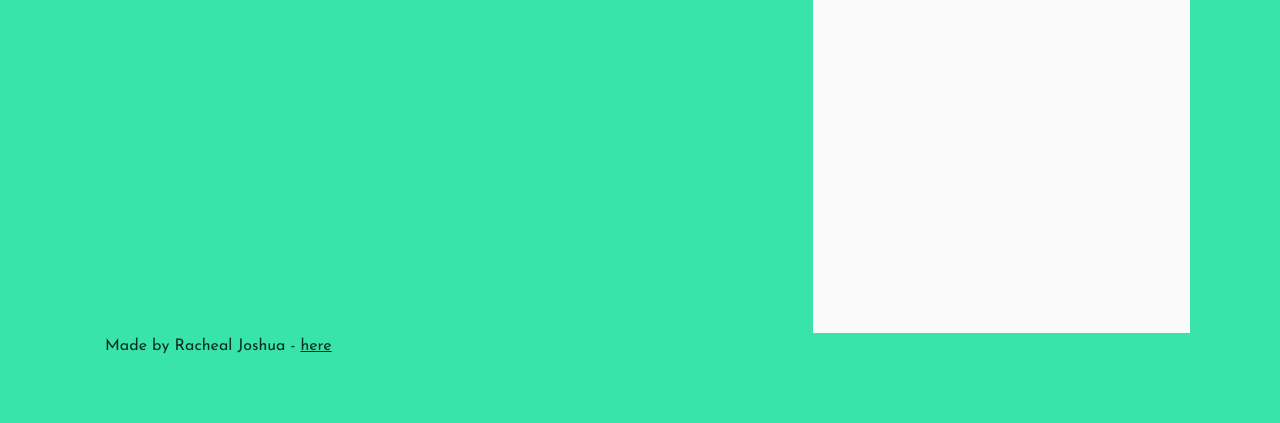
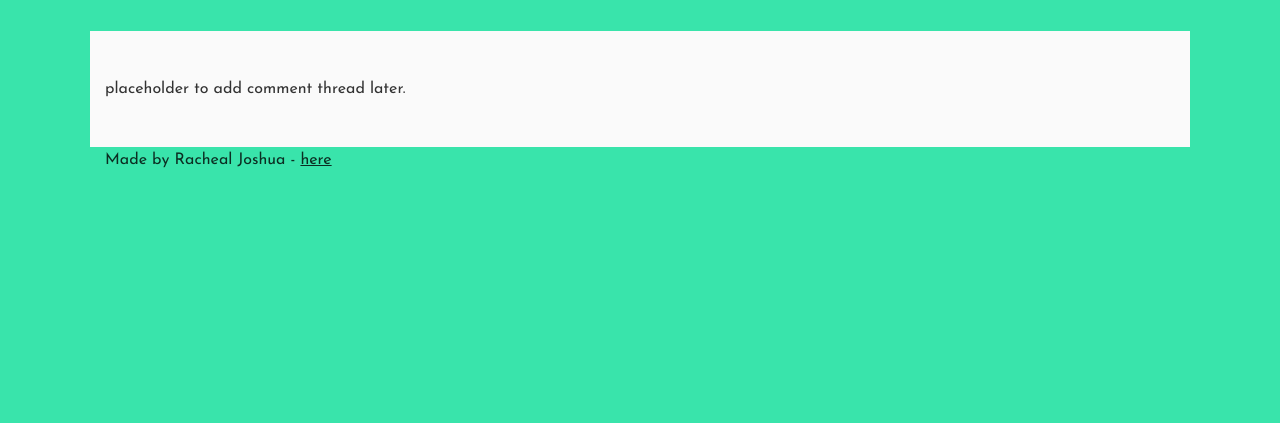
Before and after one commit to RachieJosh/alx_html_css, a plain HTML site: page css_basic/tweets.html in a window 1280 px wide. Shown: the part 377-800 px from the top of the page. Drawn offline with Linux system fonts and the light colour scheme.

```diff
--- a/css_basic/tweets.html
+++ b/css_basic/tweets.html
@@ -5,7 +5,7 @@
     <meta charset="UTF-8" />
     <meta name="viewport" content="width=device-width, initial-scale=1.0" />
     <link href="base.css" rel="stylesheet" />
-    <link href="styles.css" rel="stylesheet" />
+    <link href="styles.css" ddrel="stylesheet" />
   </head>
 
   <body>
```
Also changed, not shown: 1 other file.
